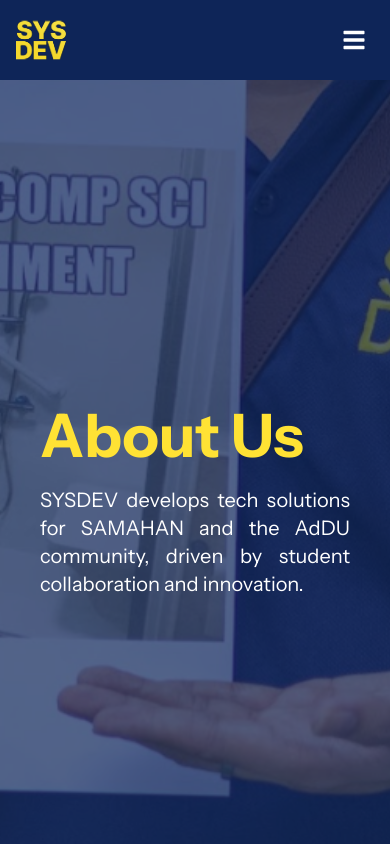
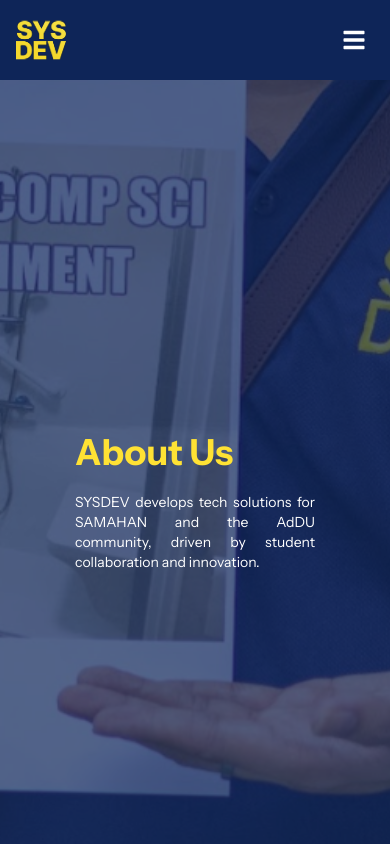
Before and after one commit to SAMAHAN-Systems-Development/sysdev-website-frontend, a Next.js app: page /about-us in a window 390 px wide. Shown: the top 844 px of the page. Built offline with nearby package versions, Linux system fonts and the light colour scheme.

Commit message:
fix: About Us Page - Fix Hero Banner Responsiveness
- updated stylings for reponsiveness in src/components/AboutUsHeroBanner.tsx.
- Has horizontal scrolling due to other components in /about-us page.

```diff
--- a/src/components/AboutUsHeroBanner.tsx
+++ b/src/components/AboutUsHeroBanner.tsx
@@ -1,13 +1,22 @@
+import Image from "next/image";
+import AboutUsHeroBannerBackground from "../../public/images/AboutUsHeroBannerBackground.png";
+
 export default function AboutUsHeroBanner() {
   return (
-    <section className="w-full h-dvh min-h-max bg-[url(../../public/images/AboutUsHeroBannerBackground.png)] bg-no-repeat bg-cover bg-center">
-      <div className="flex flex-col gap-5 py-10 px-10 md:px-28 xl:px-56 justify-center min-h-full bg-blue3/70">
-        <h1 className="font-instrument-sans font-bold text-6xl 2xl:text-8xl text-yellow3 max-w-fit">
+    <section className="relative w-full h-dvh min-h-max flex flex-col items-center">
+      <Image
+        className="absolute inset-0 -z-10 w-full h-full object-cover object-center"
+        src={AboutUsHeroBannerBackground}
+        alt="About us hero banner"
+      />
+      <div className="absolute -z-10 w-full h-full bg-blue3/70" />
+      <div className="flex flex-col gap-5 py-10 px-10 w-full max-w-[320px] justify-center min-h-full md:px-28 xl:px-56 md:max-w-[768px] lg:max-w-[1024px] xl:max-w-[1280px] 2xl:max-w-[1536px]">
+        <h1 className="font-instrument-sans font-bold text-yellow3 text-4xl md:text-7xl">
           About Us
         </h1>
-        <p className="font-instrument-sans text-white text-justify text-xl 2xl:text-2xl max-w-md 2xl:max-w-[524px]">
-          SYSDEV develops tech solutions for SAMAHAN and the AdDU community, driven by student
-          collaboration and innovation.
+        <p className="font-instrument-sans text-white text-justify text-sm md:text-xl lg:max-w-[500px]">
+          SYSDEV develops tech solutions for SAMAHAN and the AdDU community&#44; driven by student
+          collaboration and innovation&#46;
         </p>
       </div>
     </section>
```
